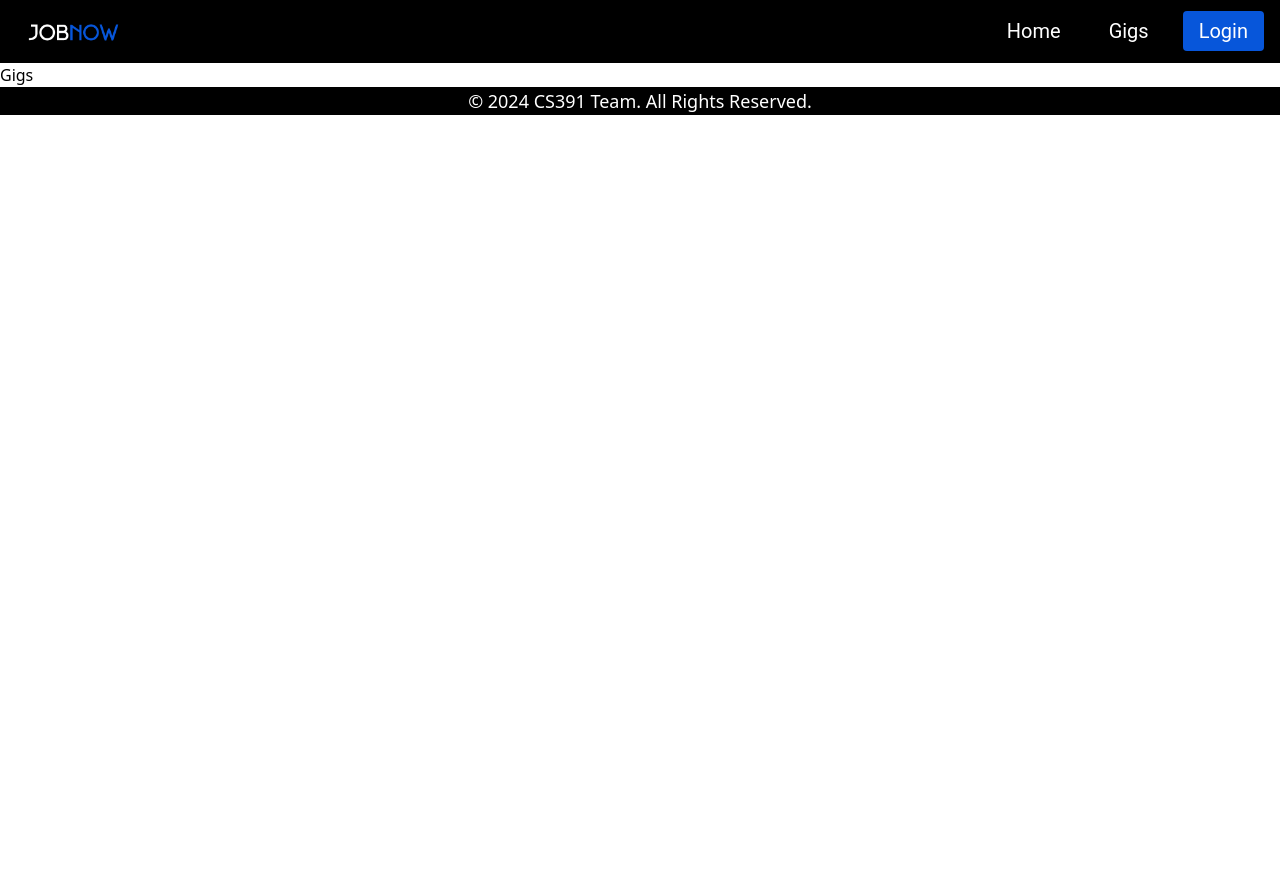
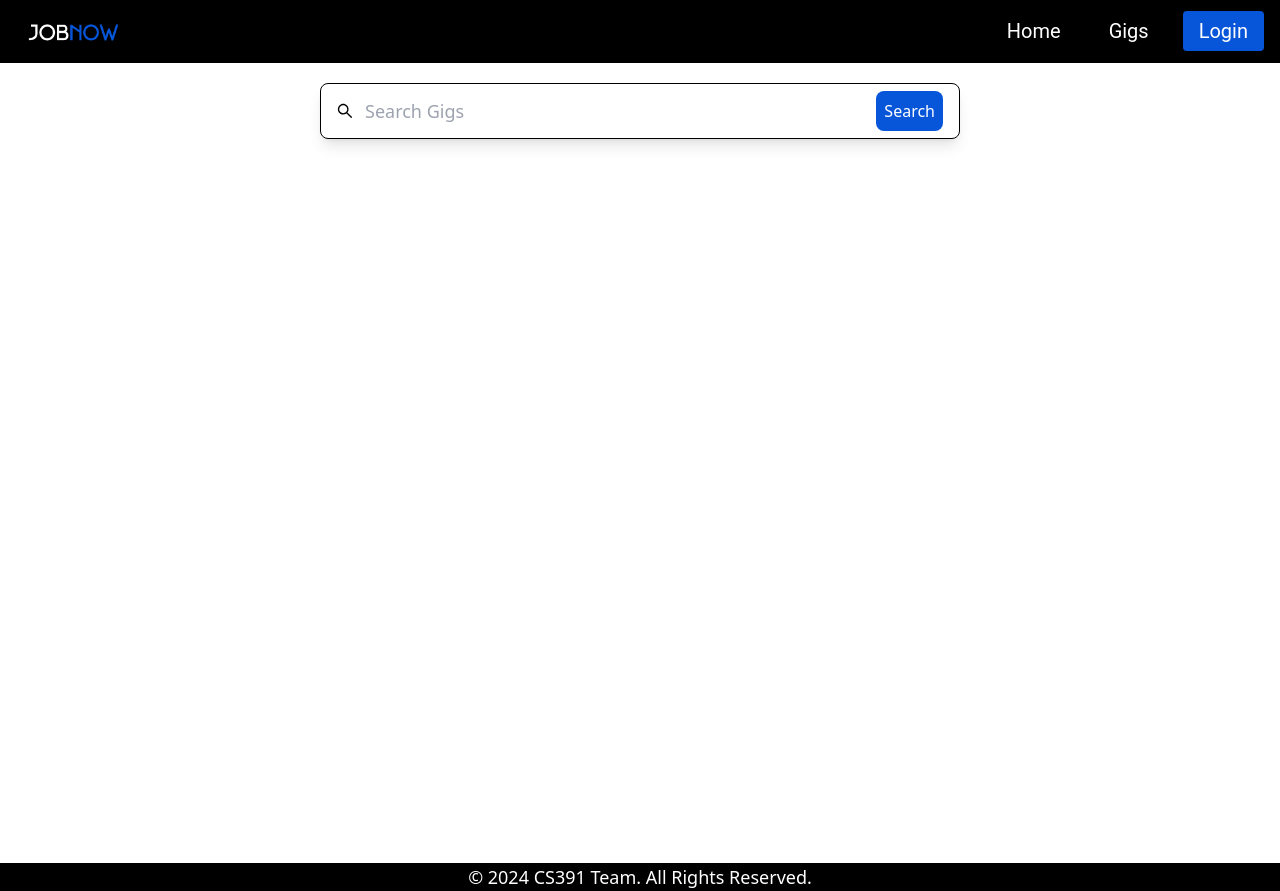
Before and after one commit to kevkim12/jobnow, a React (Vite) app in the folder client/: page /gigs in a window 1280 px wide. Before the commit the page ends 800 px from the top, so only its background shows below. Built offline with nearby package versions, Linux system fonts and the light colour scheme.

Commit message:
Create search bar for gig page

```diff
--- a/client/src/components/gigs.jsx
+++ b/client/src/components/gigs.jsx
@@ -1,8 +1,26 @@
+import { SearchOutlined } from '@ant-design/icons';
+import { useState } from 'react';
 
-export default function Gigs(){
+export default function Gigs() {
+  const [input, setInput] = useState("");
+
   return (
-    <div>
-      <h1>Gigs</h1>
+    <div className="h-screen flex flex-col items-center">
+      <div className="w-1/2 flex items-center rounded-lg justify-between bg-white mt-5 border border-black shadow-lg h-14">
+        <div className='ml-4 flex flex-row gap-1 items-center'>
+          <SearchOutlined className='pr-0 mr-0' />
+          <input
+            type="text"
+            placeholder="Search Gigs"
+            value={input}
+            onChange={(e) => setInput(e.target.value)}
+            className="text-lg p-2 focus:outline-none"
+          />
+        </div>
+        <button className="bg-theme text-m mr-4 rounded-lg p-2 text-white font-medium">
+          Search
+        </button>
+      </div>
     </div>
-  )
+  );
 }
```
